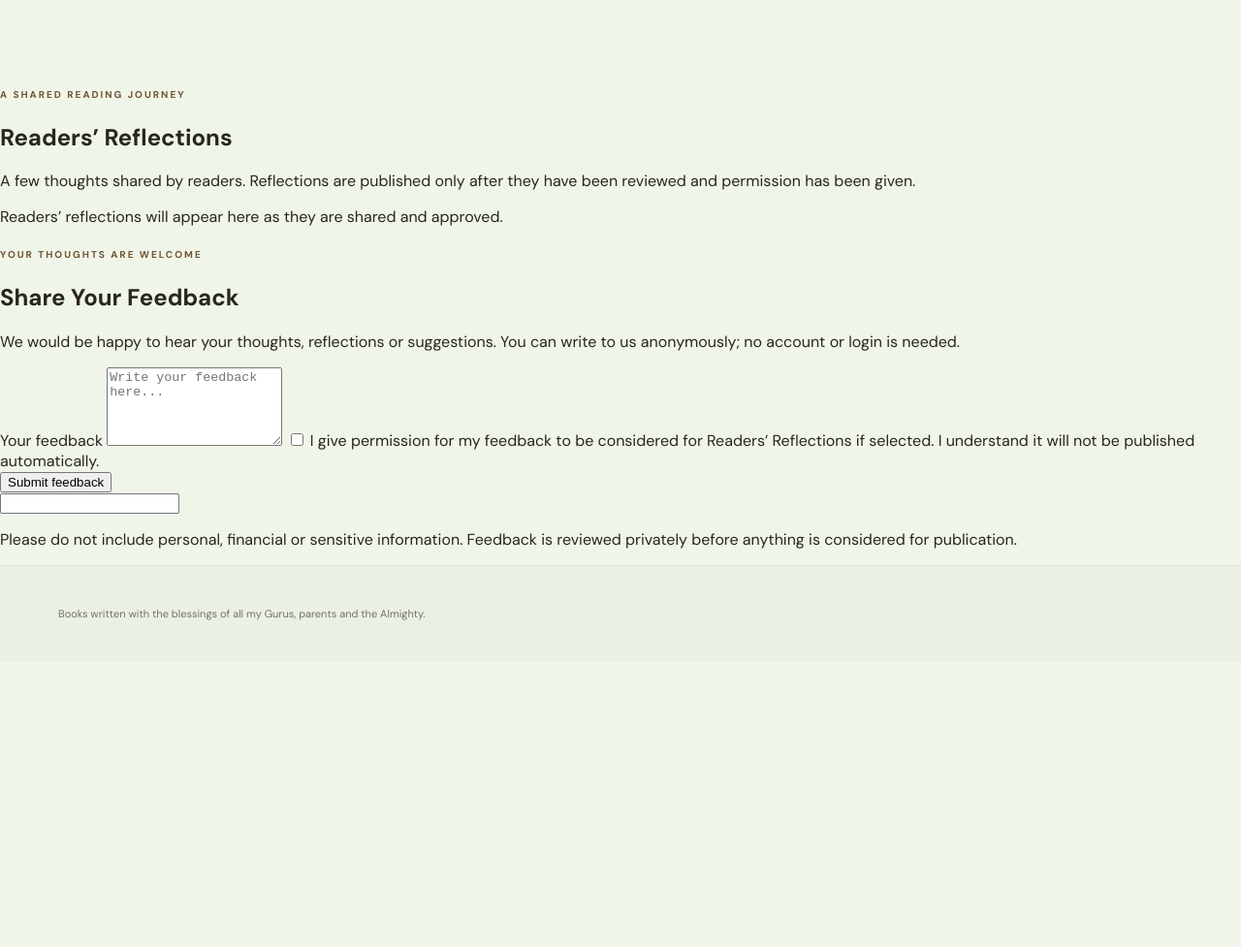
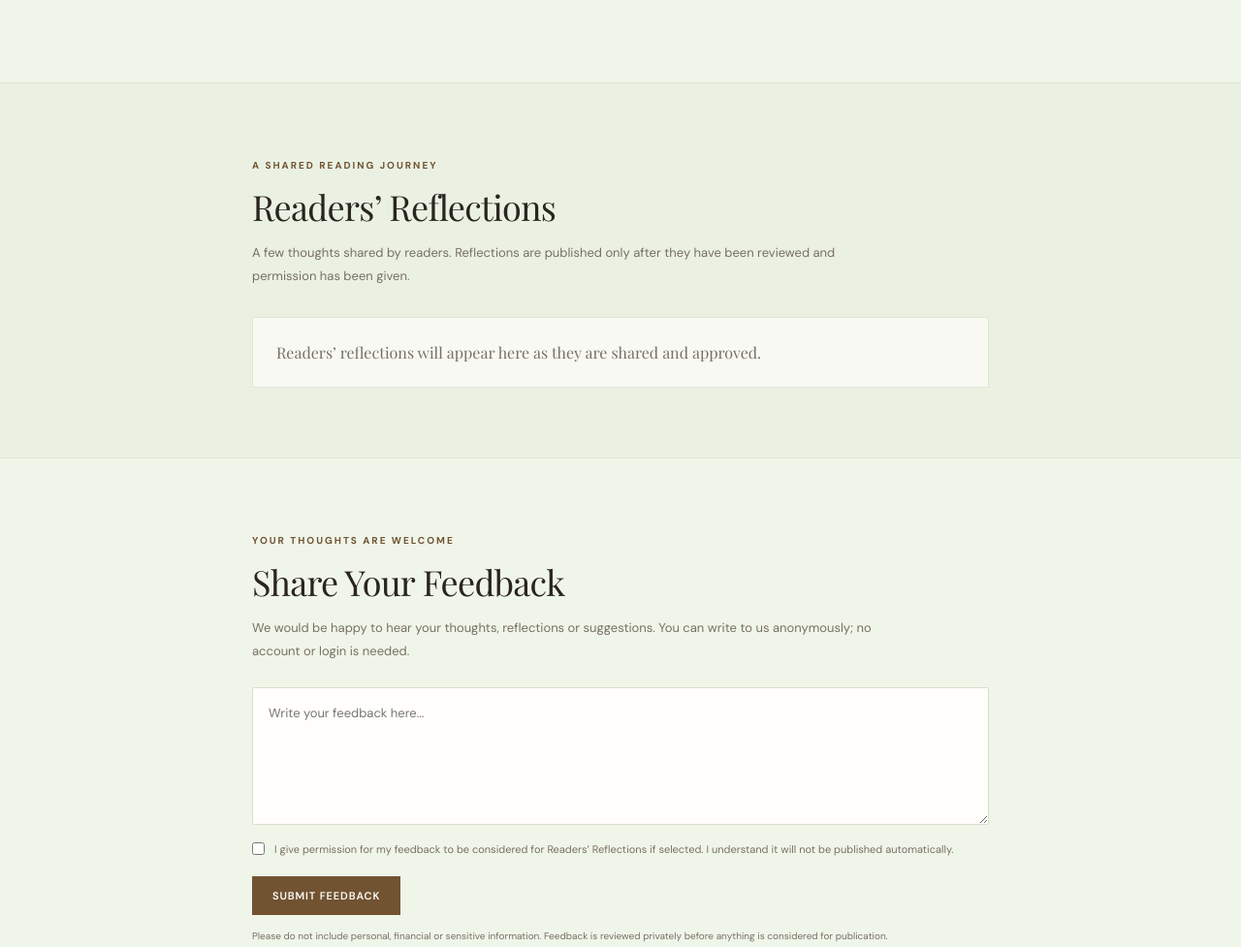
Before and after one commit to kartyji/srichandrasekharam-storefront1, a plain HTML site: page index.html in a window 1280 px wide. Shown: the part 991-1968 px from the top of the page at 97% size. Before the commit the page ends 1674 px from the top, so only its background shows below. Drawn offline with nearby package versions, Linux system fonts and the light colour scheme.

Commit message:
Style reader feedback and reflections sections

```diff
--- a/styles.css
+++ b/styles.css
@@ -54,8 +54,33 @@ a{color:inherit}
 .detail-language{font-size:10px;font-weight:700;letter-spacing:.13em;text-transform:uppercase;color:var(--muted)}
 .detail-divider{width:42px;height:1px;background:#c5a77d;margin:25px 0}
 .detail-note{font-family:"Playfair Display",Georgia,serif;font-size:16px;line-height:1.8;color:#655d51}
+
+.community-section{background:#eaf1e3;border-top:1px solid var(--line);border-bottom:1px solid var(--line);padding:72px 28px}
+.community-inner,.feedback-inner{max-width:760px;margin:0 auto}
+.community-inner>h2,.feedback-inner>h2{font-family:"Playfair Display",Georgia,serif;font-size:36px;font-weight:400;letter-spacing:-.02em;margin:10px 0 12px}
+.community-intro{max-width:650px;color:var(--muted);font-size:13px;line-height:1.85;margin:0}
+.testimonials{margin-top:30px;display:grid;grid-template-columns:repeat(2,minmax(0,1fr));gap:18px}
+.empty-reflections{grid-column:1/-1;margin:0;padding:22px 24px;background:rgba(255,254,250,.65);border:1px solid var(--line);color:var(--muted);font-family:"Playfair Display",Georgia,serif;font-size:16px;line-height:1.7}
+.reflection-card{padding:23px 25px;background:var(--surface);border:1px solid var(--line)}
+.reflection-card blockquote{margin:0;font-family:"Playfair Display",Georgia,serif;font-size:18px;line-height:1.7;color:#51483c}
+.reflection-attribution{margin:15px 0 0;color:var(--muted);font-size:11px}
+.feedback-section{padding:72px 28px 78px;background:var(--paper)}
+.feedback-form{margin-top:25px}
+.feedback-form textarea{display:block;width:100%;resize:vertical;min-height:130px;padding:15px 16px;border:1px solid #d7dfcf;border-radius:2px;background:var(--surface);color:var(--ink);font:13px/1.7 "DM Sans",Arial,sans-serif;outline:none}
+.feedback-form textarea:focus{border-color:#a98a60;box-shadow:0 0 0 2px rgba(152,116,71,.12)}
+.permission-option{display:flex;align-items:flex-start;gap:10px;margin-top:16px;color:var(--muted);font-size:11px;line-height:1.65}
+.permission-option input{margin:2px 0 0;accent-color:var(--accent-deep);flex:0 0 auto}
+.form-actions{display:flex;align-items:center;gap:16px;margin-top:18px;flex-wrap:wrap}
+.feedback-submit{border:1px solid var(--accent-deep);background:var(--accent-deep);color:#fffefa;padding:12px 20px;font:600 11px "DM Sans",Arial,sans-serif;letter-spacing:.08em;text-transform:uppercase;cursor:pointer}
+.feedback-submit:hover{background:#5d442b}
+.feedback-submit:disabled{opacity:.55;cursor:wait}
+.feedback-status{font-size:12px;color:var(--accent-deep)}
+.privacy-note{margin:14px 0 0;color:var(--muted);font-size:10px;line-height:1.65}
+.website-field,.visually-hidden{position:absolute!important;width:1px!important;height:1px!important;padding:0!important;margin:-1px!important;overflow:hidden!important;clip:rect(0,0,0,0)!important;white-space:nowrap!important;border:0!important}
+
 @media(max-width:900px){.book-grid{grid-template-columns:repeat(3,minmax(0,1fr));gap:28px 22px}}
 @media(max-width:620px){
+  .community-section,.feedback-section{padding:54px 18px}.community-inner>h2,.feedback-inner>h2{font-size:31px}.testimonials{grid-template-columns:1fr}
   .site-header{height:70px;padding:0 18px}.brand-monogram{width:35px;height:35px;font-size:21px}.brand-name{font-size:17px}.header-nav a{font-size:10px}
   .intro{min-height:320px;padding:60px 20px}.intro h1{font-size:42px}.intro>p{font-size:13px}.desktop-break{display:none}
   .collection{padding:38px 18px 62px}.section-heading{align-items:flex-start;flex-direction:column;gap:8px;margin-bottom:23px}.section-heading h2{font-size:30px}
```
